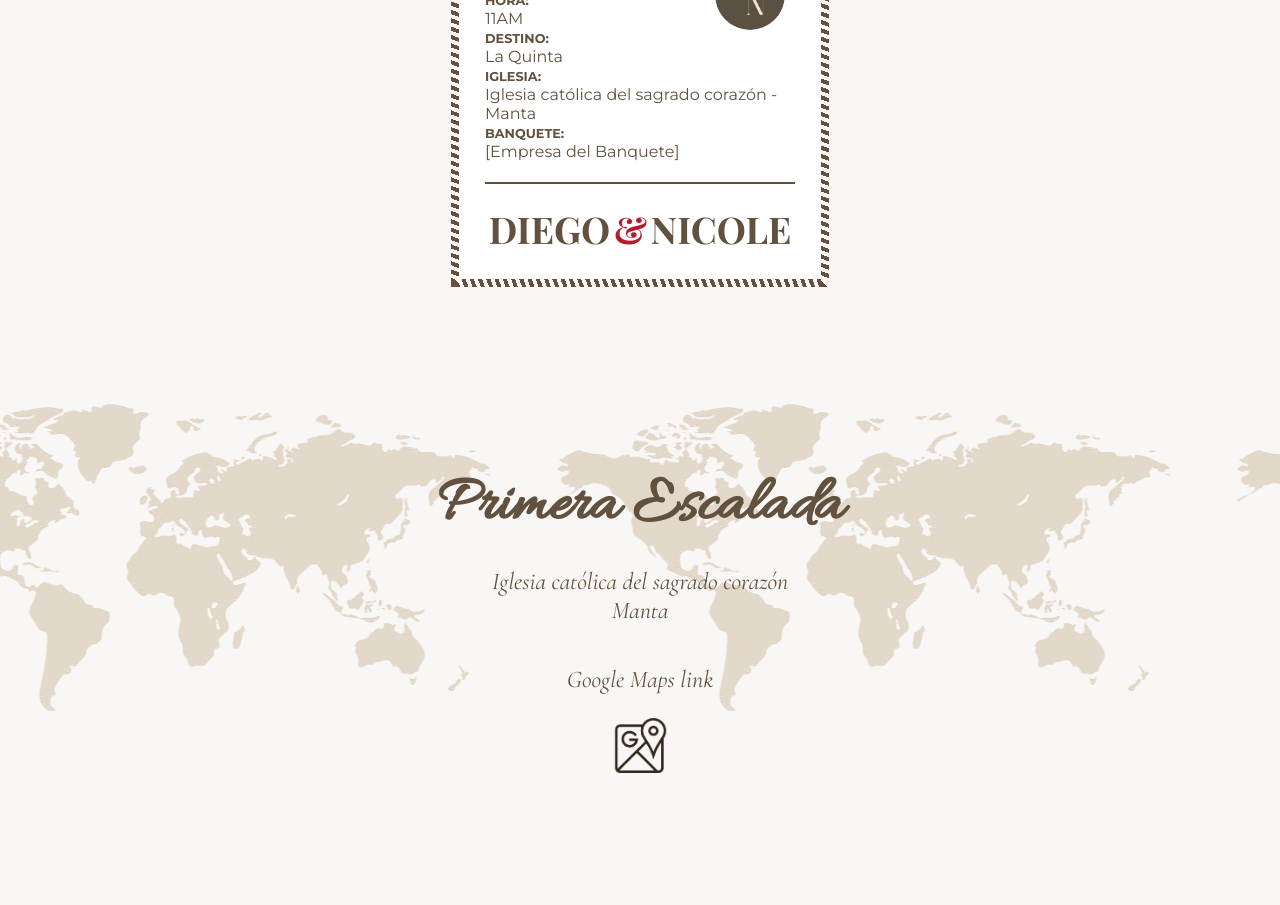
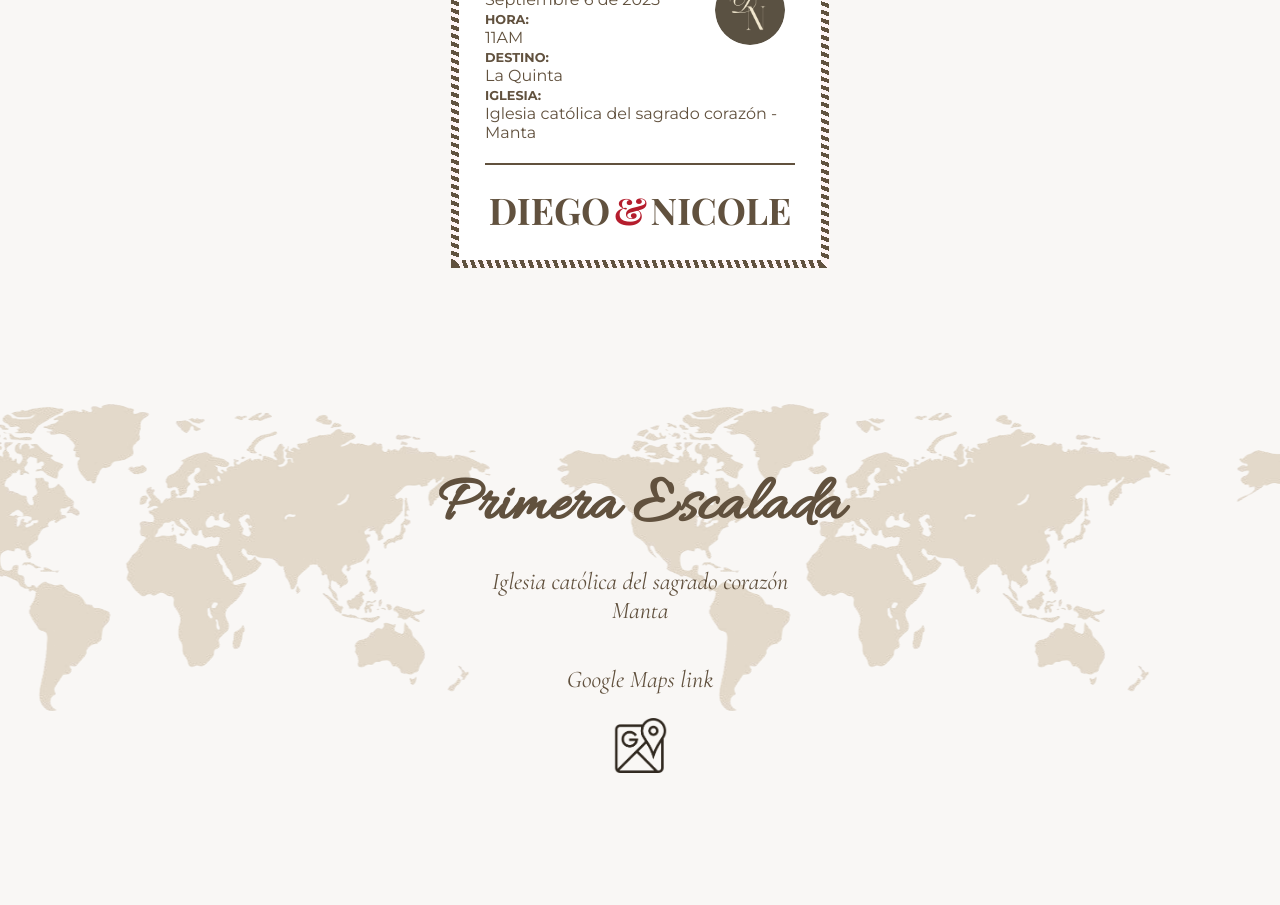
Before and after one commit to CristopherVanegas/BodaNicoleRo, a React (Vite) app in the folder boda_nicole_ro/: page / in a window 1280 px wide. Shown: the part 2420-3325 px from the top of the page. Built offline with nearby package versions, Linux system fonts and the light colour scheme; a web font is replaced by a local one.

Commit message:
Se quitó el banquete de la invitación

```diff
--- a/boda_nicole_ro/src/components/InvitationCard/InvitationCard.jsx
+++ b/boda_nicole_ro/src/components/InvitationCard/InvitationCard.jsx
@@ -41,10 +41,6 @@ const InvitationCard = () => {
                 <br />
                 Iglesia católica del sagrado corazón - Manta
               </p>
-              <p>
-                <strong>Banquete:</strong>
-                <br /> [Empresa del Banquete]
-              </p>
             </div>
             <img
               className={styles.imageContainer}
```
